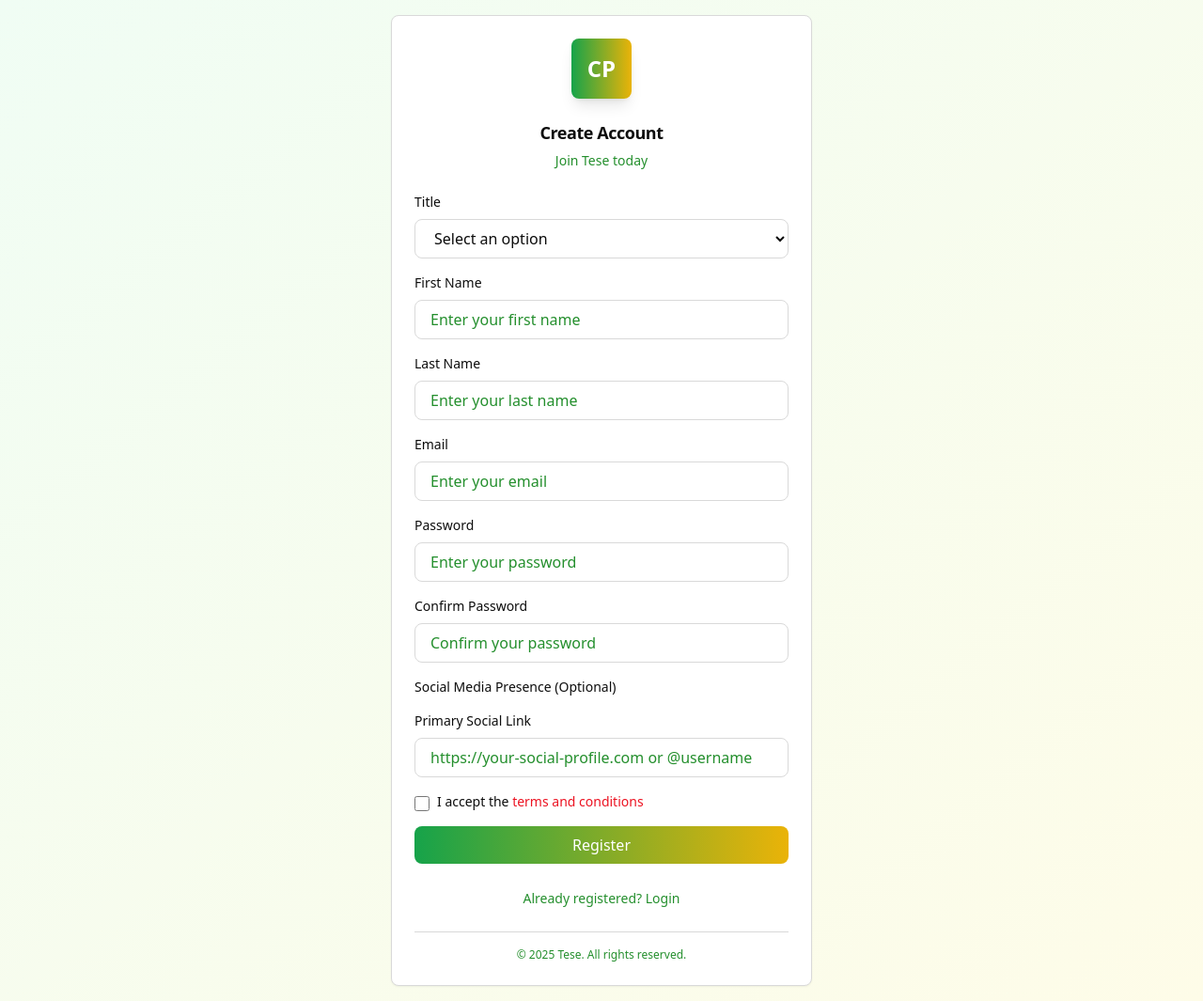
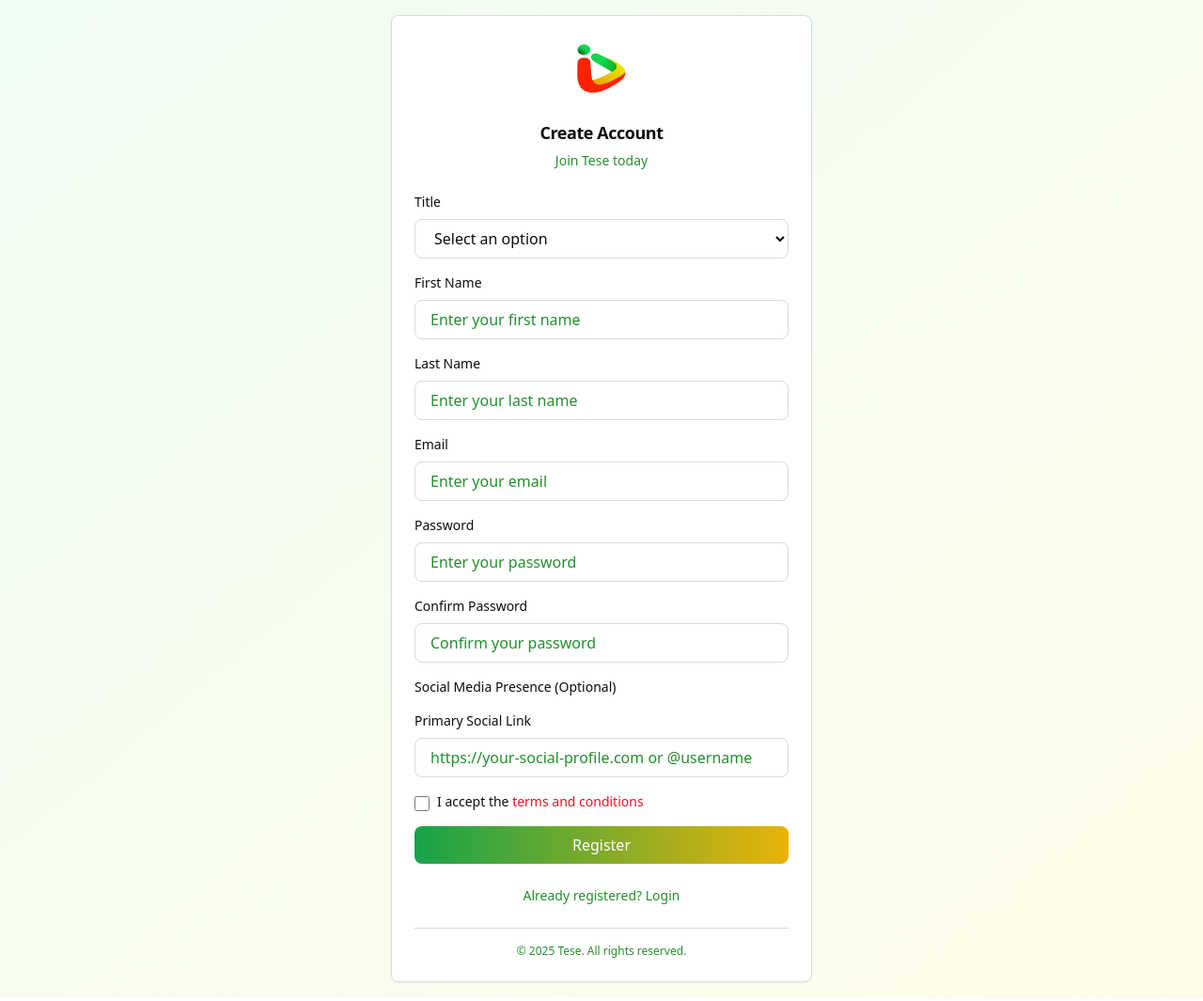
Before and after one commit to billychosee/Creator-payment-platform, a Next.js app: page /signup in a window 1280 px wide. Shown: the whole page at 94% size. Built offline with nearby package versions, Linux system fonts and the light colour scheme.

Commit message:
Update login/registration forms with Tese icon, improve link styles, and enhance sidebar logo with theme support

```diff
--- a/src/app/page.tsx
+++ b/src/app/page.tsx
@@ -10,7 +10,7 @@ export default function Home() {
       <nav className="border-b border-border bg-card/50 backdrop-blur">
         <div className="max-w-7xl mx-auto px-4 sm:px-6 lg:px-8 py-4 flex justify-between items-center">
           <div className="flex items-center">
-            <img src="/Tese-Logo.svg" alt="Tese" className="h-8" />
+            <img src="/Tese-Logo.svg" alt="Tese" className="h-10" />
           </div>
           <div className="flex gap-3">
             <Link href="/login">
--- a/src/components/forms/LoginForm.tsx
+++ b/src/components/forms/LoginForm.tsx
@@ -127,9 +127,7 @@ export const LoginForm = ({ onSuccess }: LoginFormProps) => {
       <div className="min-h-screen flex items-center justify-center bg-gradient-to-br from-primary/5 to-accent/5 p-4">
         <Card className="w-full max-w-md">
           <CardHeader className="text-center">
-            <div className="mx-auto mb-4 w-16 h-16 bg-primary rounded-lg flex items-center justify-center text-white font-bold text-2xl">
-              CP
-            </div>
+            <img src="/Tese-Icon.png" alt="Tese Icon" className="mx-auto mb-4 w-16 h-16" />
             <CardTitle>Welcome Back</CardTitle>
             <CardDescription>Login to your Tese account</CardDescription>
           </CardHeader>
@@ -171,13 +169,12 @@ export const LoginForm = ({ onSuccess }: LoginFormProps) => {
             </form>
 
             <div className="text-center">
-              <button
-                type="button"
+              <p
                 onClick={handleRegisterClick}
-                className="text-sm text-muted-foreground hover:text-foreground"
+                className="text-sm text-muted-foreground hover:underline cursor-pointer"
               >
-                Don't have an account? Register
-              </button>
+                Don't have an account? <span className="hover:text-red-500">Register</span>
+              </p>
             </div>
 
             <div className="text-center text-xs text-muted-foreground pt-4 border-t">
--- a/src/components/forms/RegistrationForm.tsx
+++ b/src/components/forms/RegistrationForm.tsx
@@ -244,13 +244,12 @@ export const RegistrationForm = ({ onSuccess }: RegistrationFormProps) => {
                 Resend OTP Code
               </Button>
 
-              <Button
-                variant="ghost"
+              <p
                 onClick={handleLoginClick}
-                className="w-full"
+                className="text-sm text-muted-foreground hover:underline cursor-pointer"
               >
-                Already have an account? Login
-              </Button>
+                Already have an account? <span className="hover:text-red-500">Login</span>
+              </p>
             </div>
 
             <div className="text-center text-xs text-muted-foreground pt-4 border-t">
@@ -266,9 +265,7 @@ export const RegistrationForm = ({ onSuccess }: RegistrationFormProps) => {
     <div className="min-h-screen flex items-center justify-center bg-gradient-to-br from-green-50 to-yellow-50 p-4">
       <Card className="w-full max-w-md">
         <CardHeader className="text-center">
-          <div className="mx-auto mb-4 w-16 h-16 bg-gradient-to-r from-green-600 to-yellow-500 rounded-lg flex items-center justify-center text-white font-bold text-2xl shadow-lg">
-            CP
-          </div>
+          <img src="/Tese-Icon.png" alt="Tese Icon" className="mx-auto mb-4 w-16 h-16" />
           <CardTitle>Create Account</CardTitle>
           <CardDescription>Join Tese today</CardDescription>
         </CardHeader>
@@ -386,13 +383,12 @@ export const RegistrationForm = ({ onSuccess }: RegistrationFormProps) => {
           </form>
 
           <div className="text-center">
-            <button
-              type="button"
+            <p
               onClick={handleLoginClick}
-              className="text-sm text-muted-foreground hover:text-foreground"
+              className="text-sm text-muted-foreground hover:underline hover:text-red-500 cursor-pointer"
             >
               Already registered? Login
-            </button>
+            </p>
           </div>
 
           <div className="text-center text-xs text-muted-foreground pt-4 border-t">
--- a/src/components/shared/Sidebar.tsx
+++ b/src/components/shared/Sidebar.tsx
@@ -2,7 +2,8 @@
 
 import { useState } from "react";
 import Link from "next/link";
-import { usePathname } from "next/navigation";
+import { usePathname, useRouter } from "next/navigation";
+import { useTheme } from "@/app/layout/ThemeProvider";
 import {
   Home,
   Send,
@@ -19,6 +20,8 @@ import { cn } from "@/lib/utils";
 import { gradients } from "@/lib/colors";
 
 export const Sidebar = () => {
+  const { theme } = useTheme();
+  const router = useRouter();
   const [isOpen, setIsOpen] = useState(false);
   const pathname = usePathname();
 
@@ -62,9 +65,9 @@ export const Sidebar = () => {
         )}
       >
         {/* Logo */}
-        <Link href="/dashboard" className="flex items-center">
-          <img src="/Tese-Logo.svg" alt="Tese" className="h-8" />
-        </Link>
+        <div className="flex items-center cursor-pointer" onClick={() => router.push("/dashboard")}>
+          <img src={theme === "light" ? "/Tese-Dark-logo.png" : "/Tese-Light-Logo.png"} alt="Tese" className="h-16" />
+        </div>
 
         {/* Navigation */}
         <nav className="space-y-2">
```
